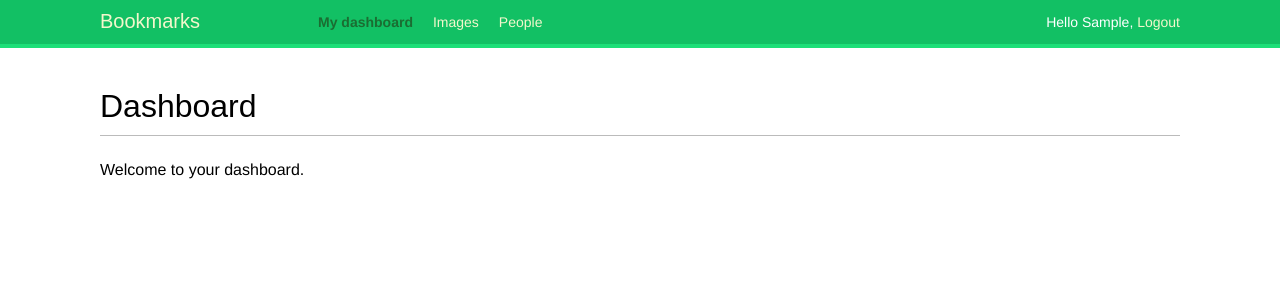
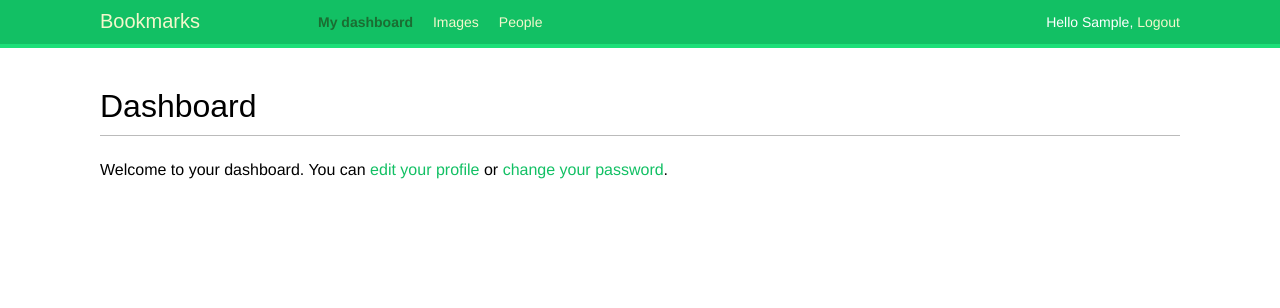
Before and after one commit to LenmonLin/django_by_example_learning, a Django app: page /account/ in a window 1280 px wide. Shown: the top 308 px of the page. Run offline with Django 3.2, Linux system fonts and the light colour scheme; the visitor is signed in with stand-in values (Sample User, id 1); some web fonts are replaced.

Commit message:
chapter 4 edit profiles

```diff
--- a/account/templates/account/dashboard.html
+++ b/account/templates/account/dashboard.html
@@ -2,5 +2,5 @@
 {% block title %}Dashboard{% endblock %}
 {% block content %}
     <h1>Dashboard</h1>
-    <p>Welcome to your dashboard.</p>
+    <p>Welcome to your dashboard. You can <a href="{% url "edit" %}">edit your profile</a> or <a href="{% url "password_change" %}">change your password</a>.</p>
 {% endblock %}
--- a/account/urls.py
+++ b/account/urls.py
@@ -25,4 +25,5 @@ urlpatterns = [
         'django.contrib.auth.views.password_reset_complete',
         name='password_reset_complete'),
     url(r'^register/$', views.register, name='register'),
+    url(r'^edit/$', views.edit, name='edit'),
 ]
--- a/account/views.py
+++ b/account/views.py
@@ -1,6 +1,6 @@
 from django.shortcuts import render
-from .forms import UserRegistrationForm
-
+from .forms import UserRegistrationForm,UserEditForm, ProfileEditForm
+from .models import Profile
 # Create your views here.
 
 from django.contrib.auth.decorators import login_required
@@ -21,9 +21,28 @@ def register(request):
             new_user.set_password(user_form.cleaned_data['password'])
             # Save the User object
             new_user.save()
+            # Create the user profile
+            profile = Profile.objects.create(user=new_user)
             return render(request,
                           'account/register_done.html',
                           {'new_user': new_user})
     else:
         user_form = UserRegistrationForm()
     return render(request, 'account/register.html', {'user_form': user_form})
+
+@login_required
+def edit(request):
+    if request.method == 'POST':
+        user_form = UserEditForm(instance=request.user,
+                                 data=request.POST)
+        profile_form = ProfileEditForm(instance=request.user.profile,
+                                       data=request.POST,
+                                       files=request.FILES)
+        if user_form.is_valid() and profile_form.is_valid():
+            user_form.save()
+            profile_form.save()
+    else:
+        user_form = UserEditForm(instance=request.user)
+        profile_form = ProfileEditForm(instance=request.user.profile)
+    return render(request, 'account/edit.html', {'user_form': user_form,
+                                                 'profile_form': profile_form})
```
Also changed, not shown: account/forms.py (+11 -0 lines), account/templates/account/edit.html (added, +14 -0 lines).
